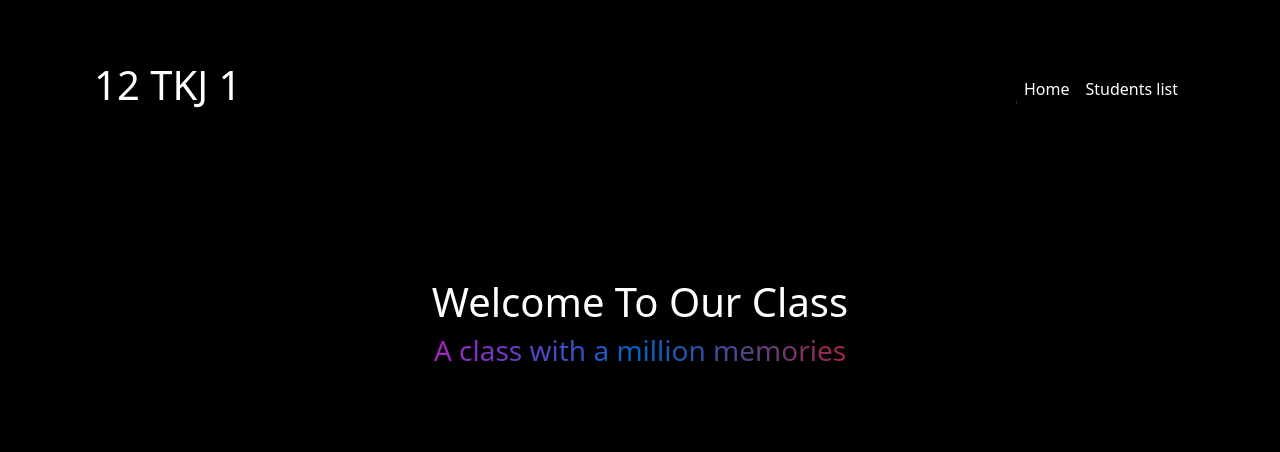
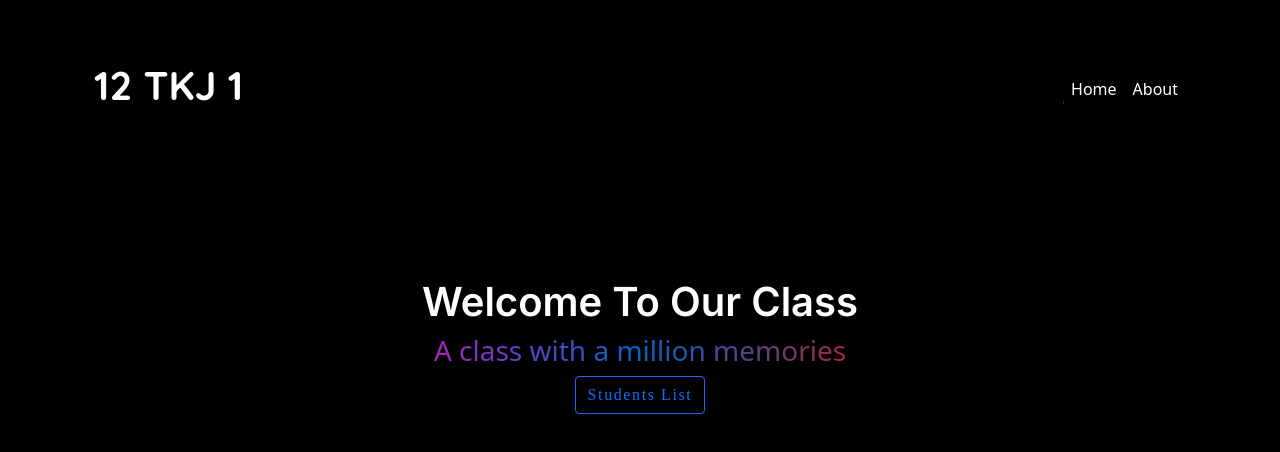
Before and after one commit to infinitedim/12-TKJ_1, a website built with webpack: page src/index.html in a window 1280 px wide. Built offline with nearby package versions, Linux system fonts and the light colour scheme; what particlesjs would draw is missing.

Commit message:
seventh commit

```diff
--- /dev/null
+++ b/src/css/responsive.css
@@ -0,0 +1,11 @@
+@media screen and (min-width: 786px) {
+    .listnav {
+        display: flex;
+    }
+}
+
+@media screen and (min-width: 786px) {
+    .fa-hamburger {
+        display: none;
+    }
+}
--- a/src/css/style.css
+++ b/src/css/style.css
@@ -1,3 +1,4 @@
+@import url('https://fonts.googleapis.com/css2?family=Inter:wght@400;600&family=Quicksand:wght@700&display=swap');
 * {
     padding: 0;
     margin: 0;
@@ -11,13 +12,9 @@ body {
 }
 
 
-/* .navbar .brand {
-    background: linear-gradient(to right, rgba(255, 0, 0, 1), rgba(255, 0, 180, 1), rgba(0, 100, 200, 1));
-    background-clip: text;
-    color: transparent;
-    -webkit-background-clip: text;
-    -webkit-text-fill-color: transparent;
-} */
+.navbar .brand {
+    font-family: 'Quicksand';
+}
 
 .background {
     position: absolute;
@@ -28,8 +25,12 @@ body {
     z-index: -1;
 }
 
-main h1 {
+.title {
     padding-top: 100px;
+    animation: fadeInDown;
+    animation-duration: 1s;
+    font-family: 'Inter';
+    font-weight: 600;
 }
 
 main .sub-title {
@@ -38,6 +39,10 @@ main .sub-title {
     color: transparent;
     -webkit-background-clip: text;
     -webkit-text-fill-color: transparent;
+}
+
+.listnav {
+    display: none;
 }
 
 
@@ -64,7 +69,10 @@ main .sub-title {
 
 .fa-hamburger {
     color: white;
+    margin-right: 20px;
 }
+
+
 
 /* .nav-link:hover::after,
 .nav-link:focus::after {
@@ -101,3 +109,8 @@ main .sub-title {
 .nav-item:nth-child(2) .nav-link:focus::after {
     transform: translate3d(0, 0, 0);
 }
+
+.btn {
+    font-family: 'Intern';
+    letter-spacing: 0.1em;
+}
--- a/src/index.html
+++ b/src/index.html
@@ -6,6 +6,7 @@
     <meta name="viewport" content="width=device-width, initial-scale=1.0" />
     <title>12 TKJ 1</title>
     <link rel="stylesheet" href="https://cdnjs.cloudflare.com/ajax/libs/font-awesome/5.15.0/css/all.min.css" integrity="sha512-BnbUDfEUfV0Slx6TunuB042k9tuKe3xrD6q4mg5Ed72LTgzDIcLPxg6yI2gcMFRyomt+yJJxE+zJwNmxki6/RA==" crossorigin="anonymous" referrerpolicy="no-referrer" />
+    <link rel="stylesheet" href="https://cdnjs.cloudflare.com/ajax/libs/animate.css/4.1.1/animate.min.css">
   </head>
   <body>
 
@@ -13,25 +14,25 @@
       <nav class="navbar navbar-expand-lg navbar-light bg-transparent my-5">
         <div class="container-fluid">
           <a class="navbar-brand text-white brand"><h1>12 TKJ 1</h1></a>
-          <button class="navbar-toggler bg-dark" type="button" data-bs-toggle="collapse" data-bs-target="#navbarSupportedContent" aria-controls="navbarSupportedContent" aria-expanded="false" aria-label="Toggle navigation">
-            <i class="fas fa-hamburger"></i>
-          </button>
-          <div class="collapse navbar-collapse" id="navbarSupportedContent">
+          <div class="listnav">
             <ul class="navbar-nav ms-auto mb-2 mb-lg-0">
               <li class="nav-item">
                 <a class="nav-link home text-white" href="#">Home</a>
               </li>
               <li class="nav-item">
-                <a class="nav-link student text-white" href="#">Students list</a>
+                <a class="nav-link student text-white" href="#">About</a>
               </li>
             </ul>
+          </div>
+            <i class="fas fa-hamburger"></i>
           </div>
         </div>
       </nav>
     </div>
-    <main>
-      <h1 class="text-white text-center " >Welcome To Our Class</h1>
+    <main class="text-center">
+      <h1 class="text-white text-center title">Welcome To Our Class</h1>
       <h3 class="text-white text-center opacity-80 sub-title">A class with a million memories</h3>
+      <button type="button" class="btn btn-outline-primary">Students List</button>
     </main>
     <canvas class="background"></canvas>
   </body>
--- a/src/js/index.js
+++ b/src/js/index.js
@@ -1,7 +1,9 @@
 import "bootstrap/dist/css/bootstrap.css";
 import "bootstrap/dist/js/bootstrap.js";
 import main from './views/main';
+import "animate.css";
 import "../css/style.css";
-import "animate.css";
+import "../css/responsive.css";
+
 
 main();
```
